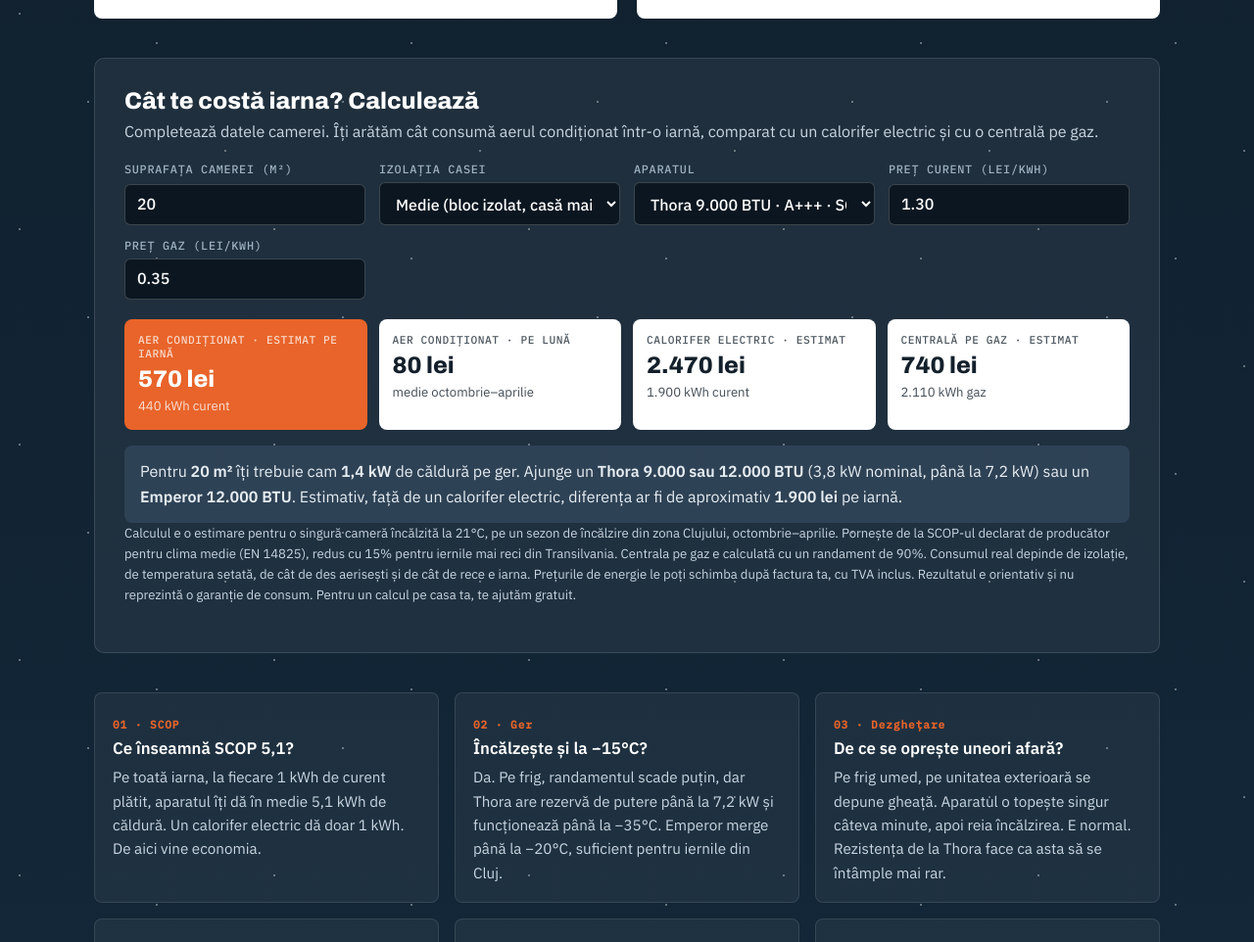
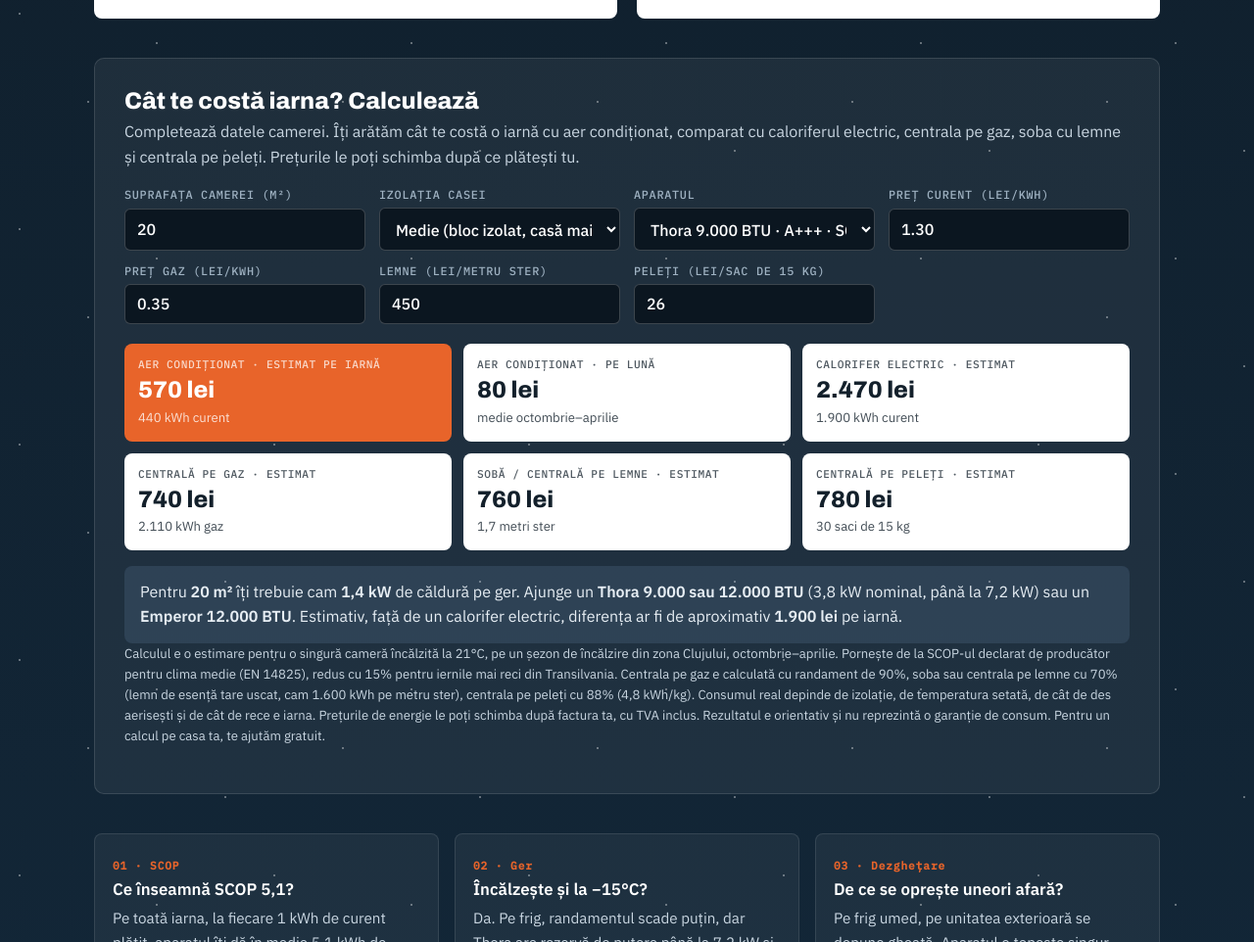
Before and after one commit to ocasvent/Site, a plain HTML site: page index.html in a window 1280 px wide. Shown: the part 2424-3386 px from the top of the page at 98% size. Drawn offline with Linux system fonts and the light colour scheme.

Commit message:
Calculator iarna: comparatie cu lemne si peleti, fara ton de promotie
Co-Authored-By: Claude Opus 5.5 <noreply@anthropic.com>
Claude-Session: https://claude.ai/code/session_019ea3RuuvMhsMwLYG4Yfdaj

```diff
--- a/index.html
+++ b/index.html
@@ -395,7 +395,7 @@ header .wrap.nav{max-width:1280px}
 .wc-grid{display:grid;grid-template-columns:repeat(4,minmax(0,1fr));gap:14px}
 .wc-grid label{display:grid;gap:6px;font:500 .74rem/1.2 var(--f-mono);letter-spacing:.06em;text-transform:uppercase;color:#9FB2C2}
 .wc-grid input,.wc-grid select{font:500 1rem/1.2 var(--f-body);padding:10px 12px;border-radius:6px;border:1px solid rgba(255,255,255,.2);background:#0B1620;color:#fff;width:100%;box-sizing:border-box}
-.wc-out{display:grid;grid-template-columns:repeat(4,minmax(0,1fr));gap:12px;margin-top:20px}
+.wc-out{display:grid;grid-template-columns:repeat(3,minmax(0,1fr));gap:12px;margin-top:20px}
 .wc-out div{background:#fff;color:#13202B;border-radius:8px;padding:14px}
 .wc-out div.hl{background:var(--warm,#E8642A);color:#fff}
 .wc-out span{display:block;font:500 .7rem/1.25 var(--f-mono);letter-spacing:.05em;text-transform:uppercase;opacity:.75}
@@ -541,7 +541,7 @@ footer{border-top:1px solid var(--line);padding-block:32px;font-size:.85rem;colo
   <section class="winter" id="iarna" aria-labelledby="iarna-h">
     <div class="w-flakes" aria-hidden="true"></div>
     <div class="wrap" style="position:relative">
-      <span class="label">Special pentru iarnă</span> <span class="label" style="margin-left:10px;color:#fff;background:rgba(255,255,255,.12);padding:5px 8px;border-radius:3px">Dealer autorizat Inventor</span>
+      <span class="label">Încălzire eficientă</span> <span class="label" style="margin-left:10px;color:#fff;background:rgba(255,255,255,.12);padding:5px 8px;border-radius:3px">Dealer autorizat Inventor</span>
       <h2 id="iarna-h">Încălzește-ți casa cu aer condiționat</h2>
       <p class="w-lead">Un aparat de aer condiționat inverter modern încălzește la fel de bine cum răcește. Funcționează ca o pompă de căldură: agentul frigorific din unitatea exterioară e mai rece decât aerul de afară, chiar și iarna, așa că preia căldura din el și o aduce în casă. În medie, pe toată iarna, la 1 kWh de curent primești 4–5 kWh de căldură. În zilele cu ger mare randamentul scade la aproximativ 2–2,5, dar rămâne de două ori mai bun decât al unui calorifer electric. Fără fum, fără lemne și fără centrală.</p>
 
@@ -599,22 +599,22 @@ footer{border-top:1px solid var(--line);padding-block:32px;font-size:.85rem;colo
 
       <div class="w-calc" id="calcul-iarna">
         <h3>Cât te costă iarna? Calculează</h3>
-        <p>Completează datele camerei. Îți arătăm cât consumă aerul condiționat într-o iarnă, comparat cu un calorifer electric și cu o centrală pe gaz.</p>
+        <p>Completează datele camerei. Îți arătăm cât te costă o iarnă cu aer condiționat, comparat cu caloriferul electric, centrala pe gaz, soba cu lemne și centrala pe peleți. Prețurile le poți schimba după ce plătești tu.</p>
         <div class="wc-grid">
           <label>Suprafața camerei (m²)<input id="wc-m2" type="number" min="5" max="200" value="20" inputmode="numeric"></label>
           <label>Izolația casei<select id="wc-iz"><option value="b">Bună (casă nouă, termopan, izolată)</option><option value="m" selected>Medie (bloc izolat, casă mai veche renovată)</option><option value="s">Slabă (neizolată, geamuri vechi)</option></select></label>
           <label>Aparatul<select id="wc-ap"><optgroup label="Inventor Thora · recomandat iarna"><option value="5.1">Thora 9.000 BTU · A+++ · SCOP 5,1</option><option value="5.1">Thora 12.000 BTU · A+++ · SCOP 5,1</option><option value="4.6">Thora 18.000 BTU · A++ · SCOP 4,6</option></optgroup><optgroup label="Inventor Emperor · silențios"><option value="4.6">Emperor 9.000 BTU · A++ · SCOP 4,6</option><option value="4.6">Emperor 12.000 BTU · A++ · SCOP 4,6</option><option value="4.6">Emperor 18.000 BTU · A++ · SCOP 4,6</option><option value="4.6">Emperor 24.000 BTU · A++ · SCOP 4,6</option></optgroup></select></label>
           <label>Preț curent (lei/kWh)<input id="wc-pe" type="number" step="0.01" min="0.1" value="1.30" inputmode="decimal"></label>
-          <label>Preț gaz (lei/kWh)<input id="wc-pg" type="number" step="0.01" min="0.05" value="0.35" inputmode="decimal"></label>
+          <label>Preț gaz (lei/kWh)<input id="wc-pg" type="number" step="0.01" min="0.05" value="0.35" inputmode="decimal"></label><label>Lemne (lei/metru ster)<input id="wc-pl" type="number" step="10" min="50" value="450" inputmode="numeric"></label><label>Peleți (lei/sac de 15 kg)<input id="wc-pp" type="number" step="1" min="5" value="26" inputmode="numeric"></label>
         </div>
         <div class="wc-out" aria-live="polite">
           <div class="hl"><span>Aer condiționat · estimat pe iarnă</span><b id="wc-ac">–</b><small id="wc-ack">–</small></div>
           <div><span>Aer condiționat · pe lună</span><b id="wc-acm">–</b><small>medie octombrie–aprilie</small></div>
           <div><span>Calorifer electric · estimat</span><b id="wc-el">–</b><small id="wc-elk">–</small></div>
-          <div><span>Centrală pe gaz · estimat</span><b id="wc-gz">–</b><small id="wc-gzk">–</small></div>
+          <div><span>Centrală pe gaz · estimat</span><b id="wc-gz">–</b><small id="wc-gzk">–</small></div><div><span>Sobă / centrală pe lemne · estimat</span><b id="wc-lm">–</b><small id="wc-lmk">–</small></div><div><span>Centrală pe peleți · estimat</span><b id="wc-pt">–</b><small id="wc-ptk">–</small></div>
         </div>
         <div class="wc-rec" id="wc-rec">–</div>
-        <p class="wc-note">Calculul e o estimare pentru o singură cameră încălzită la 21°C, pe un sezon de încălzire din zona Clujului, octombrie–aprilie. Pornește de la SCOP-ul declarat de producător pentru clima medie (EN 14825), redus cu 15% pentru iernile mai reci din Transilvania. Centrala pe gaz e calculată cu un randament de 90%. Consumul real depinde de izolație, de temperatura setată, de cât de des aerisești și de cât de rece e iarna. Prețurile de energie le poți schimba după factura ta, cu TVA inclus. Rezultatul e orientativ și nu reprezintă o garanție de consum. Pentru un calcul pe casa ta, te ajutăm gratuit.</p>
+        <p class="wc-note">Calculul e o estimare pentru o singură cameră încălzită la 21°C, pe un sezon de încălzire din zona Clujului, octombrie–aprilie. Pornește de la SCOP-ul declarat de producător pentru clima medie (EN 14825), redus cu 15% pentru iernile mai reci din Transilvania. Centrala pe gaz e calculată cu randament de 90%, soba sau centrala pe lemne cu 70% (lemn de esență tare uscat, cam 1.600 kWh pe metru ster), centrala pe peleți cu 88% (4,8 kWh/kg). Consumul real depinde de izolație, de temperatura setată, de cât de des aerisești și de cât de rece e iarna. Prețurile de energie le poți schimba după factura ta, cu TVA inclus. Rezultatul e orientativ și nu reprezintă o garanție de consum. Pentru un calcul pe casa ta, te ajutăm gratuit.</p>
       </div>
 
       <div class="w-know">
@@ -1462,12 +1462,12 @@ var q=a*Q[iz],ac=q/(sc*0.85),gz=q/0.9;
 $('wc-ac').textContent=f(ac*pe)+' lei';$('wc-ack').textContent=f(ac)+' kWh curent';
 $('wc-acm').textContent=f(ac*pe/7)+' lei';
 $('wc-el').textContent=f(q*pe)+' lei';$('wc-elk').textContent=f(q)+' kWh curent';
-$('wc-gz').textContent=f(gz*pg)+' lei';$('wc-gzk').textContent=f(gz)+' kWh gaz';
+$('wc-gz').textContent=f(gz*pg)+' lei';$('wc-gzk').textContent=f(gz)+' kWh gaz';var pl=parseFloat($('wc-pl').value)||0,pp=parseFloat($('wc-pp').value)||0,st=q/(1600*0.7),kg=q/(4.8*0.88);$('wc-lm').textContent=f(st*pl)+' lei';$('wc-lmk').textContent=(Math.round(st*10)/10).toString().replace('.',',')+' metri ster';$('wc-pt').textContent=f(kg/15*pp)+' lei';$('wc-ptk').textContent=Math.ceil(kg/15)+' saci de 15 kg';
 var save=q*pe-ac*pe,load=a*L[iz],r;
 if(load<=3800)r='Pentru <b>'+f(a)+' m²</b> îți trebuie cam <b>'+(load/1000).toFixed(1).replace('.',',')+' kW</b> de căldură pe ger. Ajunge un <b>Thora 9.000 sau 12.000 BTU</b> (3,8 kW nominal, până la 7,2 kW) sau un <b>Emperor 12.000 BTU</b>.';
 else if(load<=5600)r='Pentru <b>'+f(a)+' m²</b> îți trebuie cam <b>'+(load/1000).toFixed(1).replace('.',',')+' kW</b> de căldură pe ger. Recomandăm <b>Thora 18.000 BTU</b> sau <b>Emperor 18.000 BTU</b>.';
 else r='Pentru <b>'+f(a)+' m²</b> îți trebuie cam <b>'+(load/1000).toFixed(1).replace('.',',')+' kW</b> de căldură. Recomandăm <b>Emperor 24.000 BTU</b> sau două aparate în camere diferite. Te sfătuim gratuit pe WhatsApp.';
 $('wc-rec').innerHTML=r+' Estimativ, față de un calorifer electric, diferența ar fi de aproximativ <b>'+f(save)+' lei</b> pe iarnă.';}
-['wc-m2','wc-iz','wc-ap','wc-pe','wc-pg'].forEach(function(i){$(i).addEventListener('input',up);$(i).addEventListener('change',up)});up();})();</script>
+['wc-m2','wc-iz','wc-ap','wc-pe','wc-pg','wc-pl','wc-pp'].forEach(function(i){$(i).addEventListener('input',up);$(i).addEventListener('change',up)});up();})();</script>
 </body>
 </html>
```
